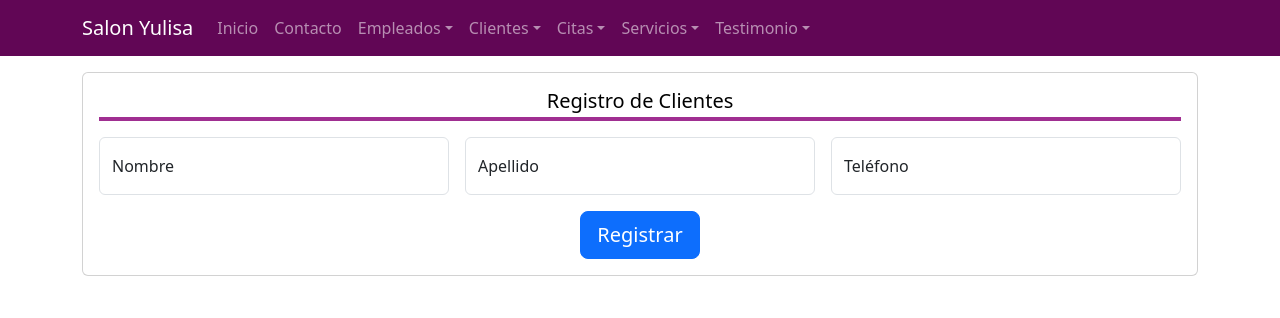
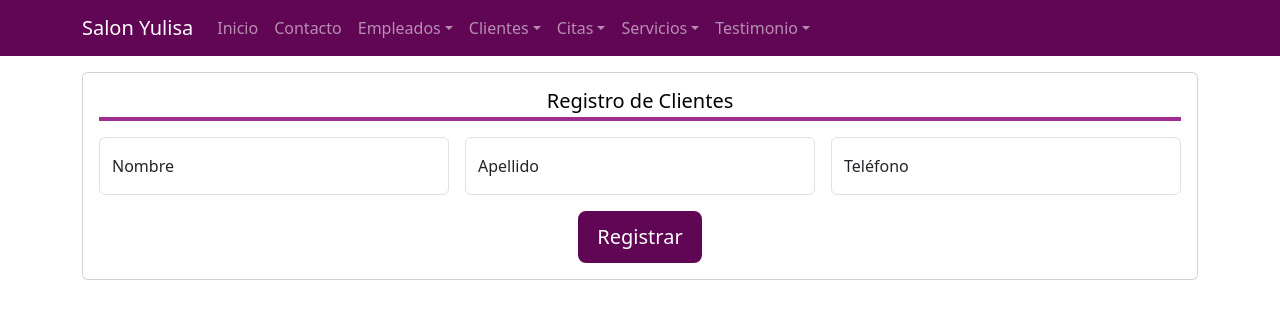
Before and after one commit to Oneyker21/Web_Salon_Yulisa, a React (Create React App) app in the folder daniela-frontend/: page /cliente in a window 1280 px wide. Shown: the top 318 px of the page. Built offline with nearby package versions, Linux system fonts and the light colour scheme.

Commit message:
botones listos

```diff
--- a/daniela-frontend/src/pages/Cita.js
+++ b/daniela-frontend/src/pages/Cita.js
@@ -85,7 +85,7 @@ function Usuario() {
 
               </Row>
               <div className="center-button">
-                <Button variant="primary" type="submit" className="mt-3 custom-button" size="lg">
+                <Button variant="primary" type="submit" className="mt-3 register-button" size="lg">
                   Registrar
                 </Button>
               </div>
--- a/daniela-frontend/src/pages/Cliente.js
+++ b/daniela-frontend/src/pages/Cliente.js
@@ -88,7 +88,7 @@ function Usuario() {
                 </Col>
               </Row>
               <div className="center-button">
-                <Button variant="primary" type="submit" className="mt-3 custom-button" size="lg">
+                <Button variant="primary" type="submit" className="mt-3 register-button" size="lg">
                   Registrar
                 </Button>
               </div>
--- a/daniela-frontend/src/pages/Testimonio.js
+++ b/daniela-frontend/src/pages/Testimonio.js
@@ -90,7 +90,7 @@ function Testimonio() {
               </Row>
               <div className="center-button">
                 <Button variant="primary" type="submit" className="mt-3 register-button" size="lg">
-                  Registrar Testimonio
+                  Registrar
                 </Button>
               </div>
             </Form>
--- a/daniela-frontend/src/pages/Usuario.js
+++ b/daniela-frontend/src/pages/Usuario.js
@@ -101,7 +101,7 @@ function Usuario() {
                 </Col>
               </Row>
               <div className="center-button">
-                <Button variant="primary" type="submit" className="mt-3 custom-button" size="lg">
+                <Button variant="primary" type="submit" className="mt-3 register-button" size="lg">
                   Registrar
                 </Button>
               </div>
```
Also changed, not shown: daniela-frontend/src/styles/App.css (line endings or trailing spaces).
